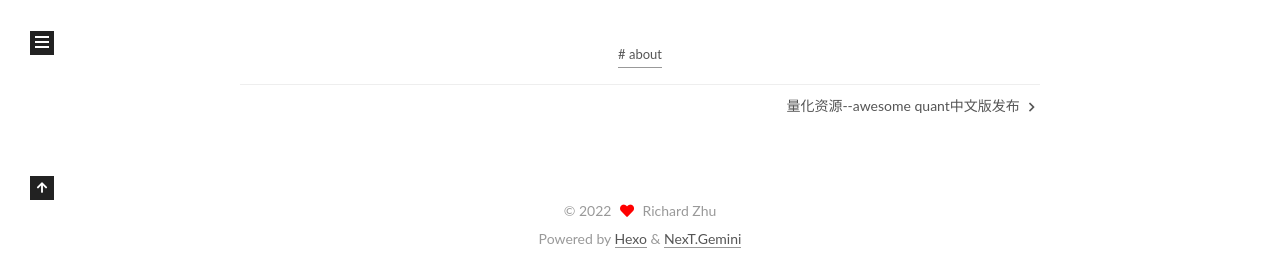
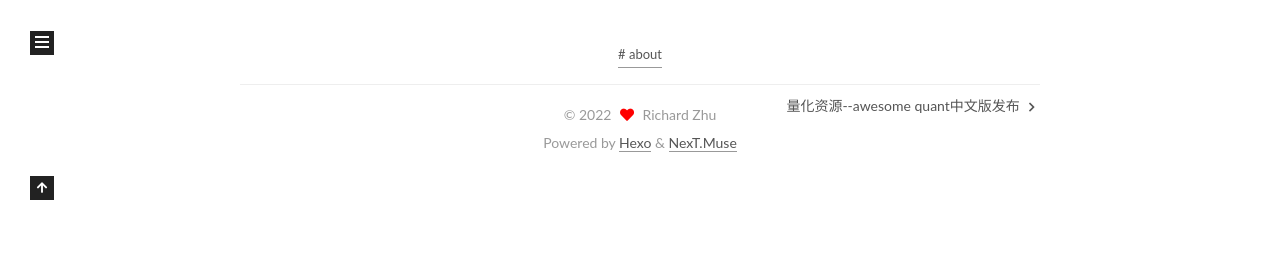
Before and after one commit to rchardzhu/rchardzhu.github.io, a plain HTML site: page 2022/01/03/about/index.html in a window 1280 px wide. Shown: the part 700-973 px from the top of the page. After the commit the page ends 877 px from the top, so only its background shows below. Drawn offline with Linux system fonts and the light colour scheme.

Commit message:
hexo deploy

```diff
--- a/2022/01/03/about/index.html
+++ b/2022/01/03/about/index.html
@@ -17,7 +17,7 @@
 
 <script id="hexo-configurations">
     var NexT = window.NexT || {};
-    var CONFIG = {"hostname":"rchardzhu.github.io","root":"/","scheme":"Gemini","version":"7.8.0","exturl":false,"sidebar":{"position":"left","display":"post","padding":18,"offset":12,"onmobile":false},"copycode":{"enable":false,"show_result":false,"style":null},"back2top":{"enable":true,"sidebar":false,"scrollpercent":false},"bookmark":{"enable":false,"color":"#222","save":"auto"},"fancybox":false,"mediumzoom":false,"lazyload":false,"pangu":false,"comments":{"style":"tabs","active":null,"storage":true,"lazyload":false,"nav":null},"algolia":{"hits":{"per_page":10},"labels":{"input_placeholder":"Search for Posts","hits_empty":"We didn't find any results for the search: ${query}","hits_stats":"${hits} results found in ${time} ms"}},"localsearch":{"enable":true,"trigger":"auto","top_n_per_article":1,"unescape":false,"preload":false},"motion":{"enable":true,"async":false,"transition":{"post_block":"fadeIn","post_header":"slideDownIn","post_body":"slideDownIn","coll_header":"slideLeftIn","sidebar":"slideUpIn"}},"path":"search.xml"};
+    var CONFIG = {"hostname":"rchardzhu.github.io","root":"/","scheme":"Muse","version":"7.8.0","exturl":false,"sidebar":{"position":"left","display":"post","padding":18,"offset":12,"onmobile":false},"copycode":{"enable":false,"show_result":false,"style":null},"back2top":{"enable":true,"sidebar":false,"scrollpercent":false},"bookmark":{"enable":false,"color":"#222","save":"auto"},"fancybox":false,"mediumzoom":false,"lazyload":false,"pangu":false,"comments":{"style":"tabs","active":null,"storage":true,"lazyload":false,"nav":null},"algolia":{"hits":{"per_page":10},"labels":{"input_placeholder":"Search for Posts","hits_empty":"We didn't find any results for the search: ${query}","hits_stats":"${hits} results found in ${time} ms"}},"localsearch":{"enable":true,"trigger":"auto","top_n_per_article":1,"unescape":false,"preload":false},"motion":{"enable":true,"async":false,"transition":{"post_block":"fadeIn","post_header":"slideDownIn","post_body":"slideDownIn","coll_header":"slideLeftIn","sidebar":"slideUpIn"}},"path":"search.xml"};
   </script>
 
   <meta name="description" content="Richard Zhu A coder from China, interested in quant, search engine, feed, ads">
@@ -387,7 +387,7 @@
   </span>
   <span class="author" itemprop="copyrightHolder">Richard Zhu</span>
 </div>
-  <div class="powered-by">Powered by <a href="https://hexo.io/" class="theme-link" rel="noopener" target="_blank">Hexo</a> & <a href="https://theme-next.org/" class="theme-link" rel="noopener" target="_blank">NexT.Gemini</a>
+  <div class="powered-by">Powered by <a href="https://hexo.io/" class="theme-link" rel="noopener" target="_blank">Hexo</a> & <a href="https://muse.theme-next.org/" class="theme-link" rel="noopener" target="_blank">NexT.Muse</a>
   </div>
 
 
@@ -413,7 +413,7 @@
 <script src="/js/motion.js"></script>
 
 
-<script src="/js/schemes/pisces.js"></script>
+<script src="/js/schemes/muse.js"></script>
 
 
 <script src="/js/next-boot.js"></script>
```
Also changed, not shown: 2022/01/08/awesome-quant-cn/index.html (+3 -3 lines), about/index.html (+3 -3 lines), archives/2022/01/index.html (+3 -3 lines), archives/2022/index.html (+3 -3 lines), archives/index.html (+3 -3 lines), categories/index.html (+3 -3 lines), categories/python/index.html (+3 -3 lines), categories/quant/index.html (+3 -3 lines), index.html (+3 -3 lines), tags/about/index.html (+3 -3 lines), tags/awesome/index.html (+3 -3 lines), tags/index.html (+3 -3 lines), tags/python/index.html (+3 -3 lines), tags/quant/index.html (+3 -3 lines).
